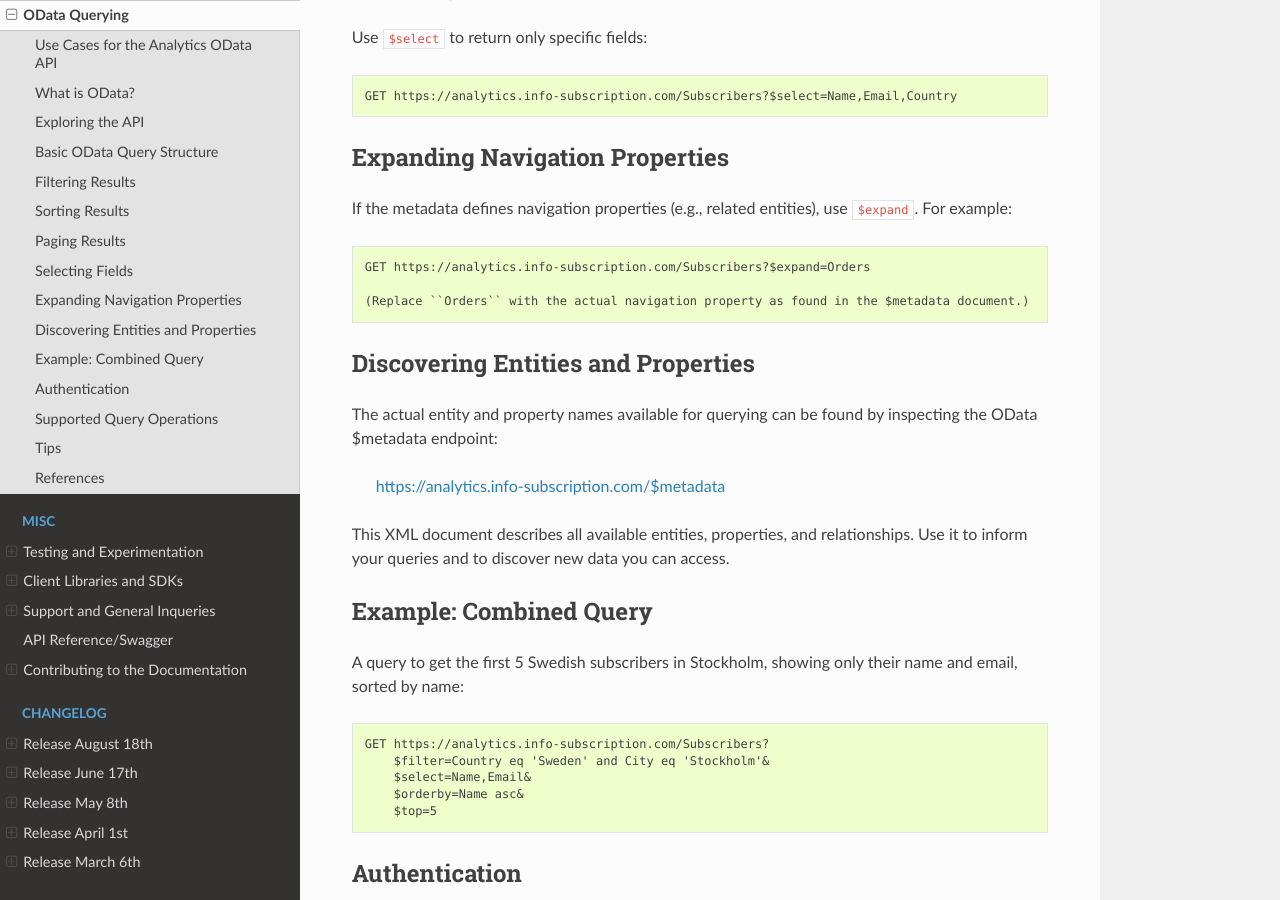
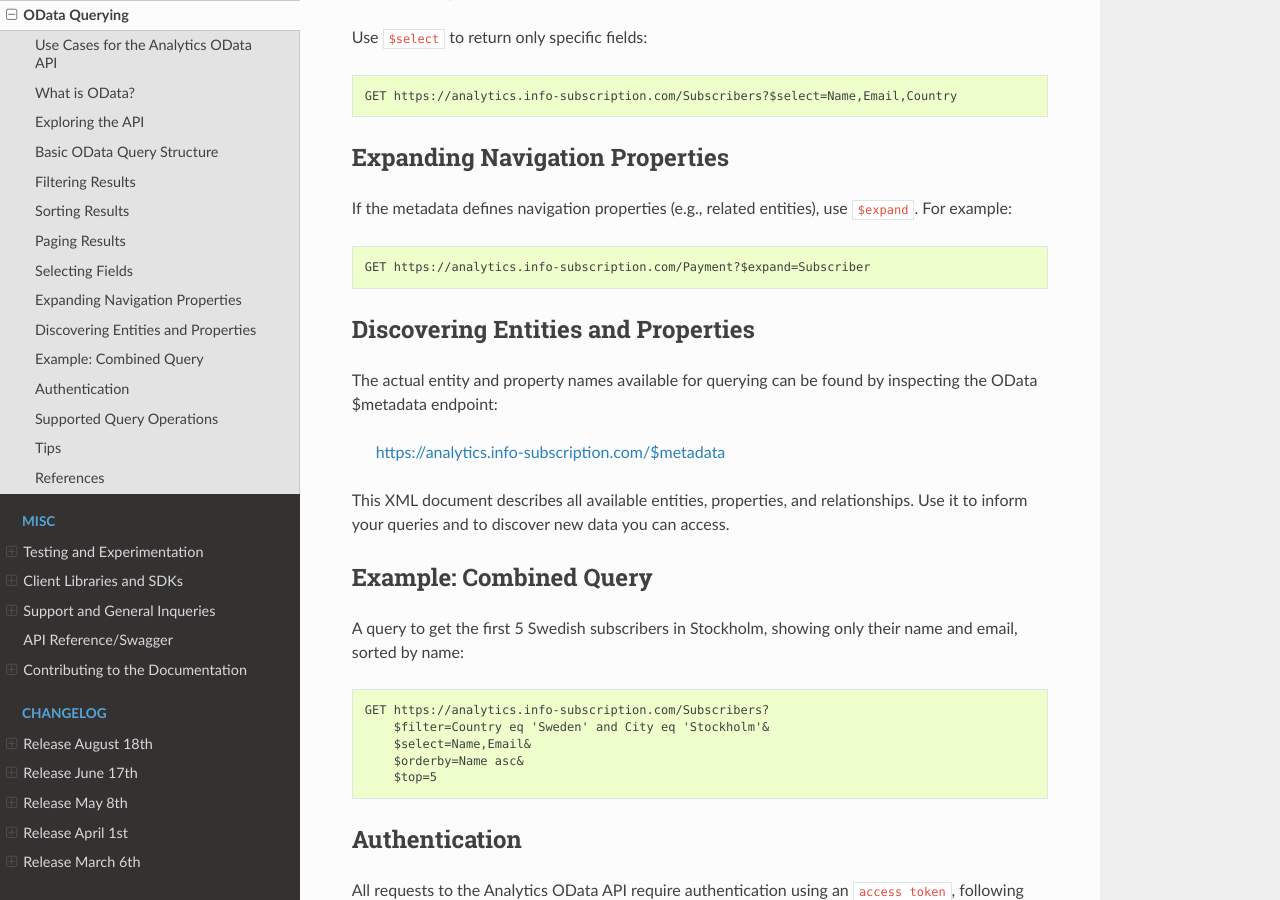
Before and after one commit to infosoftas/info-subscription-doc, a Sphinx documentation site: the page built from source/reporting-analytics/odata-primer.rst, in a window 1280 px wide and 900 px high, scrolled down 2076 px. Built offline with Sphinx 7.4.7 and the Read the Docs theme 3.1.0, drawn with Linux system fonts in a browser that asks for light colours; formulas are drawn with MathJax 3.

Commit message:
Changed expand example from Subscriber to Payment

```diff
--- a/source/reporting-analytics/odata-primer.rst
+++ b/source/reporting-analytics/odata-primer.rst
@@ -72,9 +72,8 @@ Expanding Navigation Properties
 -------------------------------
 If the metadata defines navigation properties (e.g., related entities), use ``$expand``. For example::
 
-    GET https://analytics.info-subscription.com/Subscribers?$expand=Orders
+    GET https://analytics.info-subscription.com/Payment?$expand=Subscriber
 
-    (Replace ``Orders`` with the actual navigation property as found in the $metadata document.)
 
 Discovering Entities and Properties
 ----------------------------------
```
